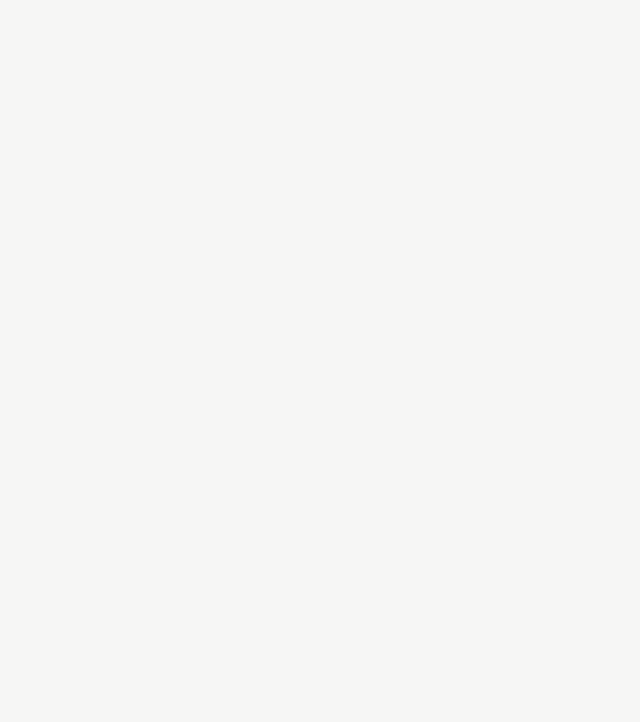
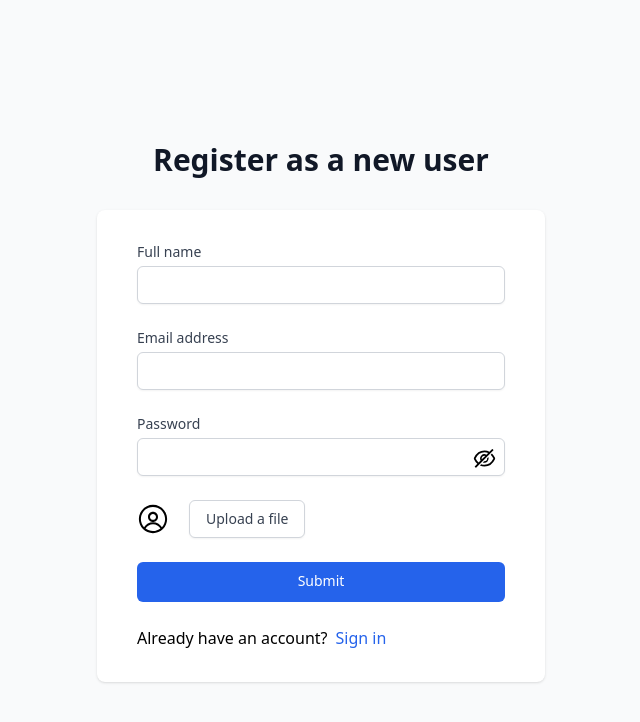
Before and after one commit to amna-ctrl102/Multivendor, a React (Create React App) app in the folder frontend/: page /sign-up in a window 1280 px wide. Before the commit this address had no page. Shown: the top 722 px of the page, without its empty margins (319-959 px from the left). Built offline with nearby package versions, Linux system fonts and the light colour scheme.

Commit message:
Complete the Signup Page UI

```diff
--- a/frontend/src/App.js
+++ b/frontend/src/App.js
@@ -1,12 +1,13 @@
 import "./App.css";
 import { BrowserRouter, Routes, Route } from "react-router-dom";
-import {LoginPage} from "./Routes.js";
+import {LoginPage,SignupPage} from "./Routes.js";
 
 const App = () => {
   return (
     <BrowserRouter>
       <Routes>
         <Route path="/login" element={<LoginPage/>}/>
+        <Route path="/sign-up" element={<SignupPage/>}/>
       </Routes>
     </BrowserRouter>
   )
--- a/frontend/src/Routes.js
+++ b/frontend/src/Routes.js
@@ -1,5 +1,7 @@
-import LoginPage from "../src/pages/Login.jsx";
+import LoginPage from "../src/pages/Login";
+import SignupPage from "../src/pages/SignupPage";
 
 export{
     LoginPage,
+    SignupPage,
 }
--- /dev/null
+++ b/frontend/src/components/Signup/Signup.jsx
@@ -0,0 +1,153 @@
+import { useState } from "react";
+import { AiOutlineEye, AiOutlineEyeInvisible } from "react-icons/ai";
+import styles from "../../styles/styles";
+import { Link } from "react-router-dom";
+import { RxAvatar } from "react-icons/rx";
+
+const Signup = () => {
+  const [name, setName] = useState("");
+  const [email, setEmail] = useState("");
+  const [password, setPassword] = useState("");
+  const [visible, setVisible] = useState(false);
+  const [avatar, setAvatar] = useState(null);
+
+  const handleFileInputChange = (e) => {
+    const file = e.target.files[0];
+    setAvatar(file);
+  };
+
+  return (
+    <div className="min-h-screen bg-gray-50 flex flex-col justify-center py-12 sm:px-6 lg:px-8">
+      <div className="sm:mx-auto sm:w-full sm:max-w-md">
+        <h2 className="mt-6 text-center text-3xl font-bold text-gray-900">
+          Register as a new user
+        </h2>
+        <div className="mt-8 sm:mx-auto sm:w-full sm:max-w-md">
+          <div className="bg-white py-8 px-4 shadow sm:rounded-lg sm:px-10">
+            <form className="space-y-6">
+              <div>
+                <label
+                  htmlFor="name"
+                  className="block text-sm font-medium text-gray-700"
+                >
+                  Full name
+                </label>
+                <div className="mt-1">
+                  <input
+                    type="text"
+                    name="name"
+                    autoComplete="name"
+                    required
+                    value={name}
+                    onChange={(e) => setName(e.target.value)}
+                    className="appearance-none block w-full px-3 py-2 border border-gray-300 rounded-md shadow-sm placeholder-gray-400 focus:outline-none focus:ring-blue-500 focus:border-blue-500 sm:text-sm"
+                  />
+                </div>
+              </div>
+              <div>
+                <label
+                  htmlFor="email"
+                  className="block text-sm font-medium text-gray-700"
+                >
+                  Email address
+                </label>
+                <div className="mt-1">
+                  <input
+                    type="email"
+                    name="email"
+                    autoComplete="email"
+                    required
+                    value={email}
+                    onChange={(e) => setEmail(e.target.value)}
+                    className="appearance-none block w-full px-3 py-2 border border-gray-300 rounded-md shadow-sm placeholder-gray-400 focus:outline-none focus:ring-blue-500 focus:border-blue-500 sm:text-sm"
+                  />
+                </div>
+              </div>
+              <div>
+                <label
+                  htmlFor="password"
+                  className="block text-sm font-medium text-gray-700"
+                >
+                  Password
+                </label>
+                <div className="mt-1 relative">
+                  <input
+                    type={visible ? "text" : "password"}
+                    name="password"
+                    autoComplete="current-password"
+                    required
+                    value={password}
+                    onChange={(e) => setPassword(e.target.value)}
+                    className="appearance-none block w-full px-3 py-2 border border-gray-300 rounded-md shadow-sm placeholder-gray-400 focus:outline-none focus:ring-blue-500 focus:border-blue-500 sm:text-sm"
+                  />
+                  {visible ? (
+                    <AiOutlineEye
+                      className="absolute right-2 top-2 cursor-pointer"
+                      size={25}
+                      onClick={() => setVisible(false)}
+                    />
+                  ) : (
+                    <AiOutlineEyeInvisible
+                      className="absolute right-2 top-2 cursor-pointer"
+                      size={25}
+                      onClick={() => setVisible(true)}
+                    />
+                  )}
+                </div>
+              </div>
+              <div>
+                <label
+                  htmlFor="avatar"
+                  className="block text-sm font-medium text-gray-700"
+                ></label>
+                <div className="mt-2 flex items-center">
+                  <span className="h-8 w-8 inline-block overflow-hidden rounded-full">
+                    {avatar ? (
+                      <img
+                        src={URL.createObjectURL(avatar)}
+                        alt="avatar"
+                        className="w-full h-full object-cover rounded-full"
+                      />
+                    ) : (
+                      <RxAvatar className="h-8 w-8" />
+                    )}
+                  </span>
+                  <label
+                    htmlFor="file-input"
+                    className="ml-5 flex items-center justify-center px-4 py-2 border border-gray-300 rounded-md shadow-sm text-sm font-medium text-gray-700 bg-white hover:bg-gray-50"
+                  >
+                    <span>Upload a file</span>
+                    <input
+                      type="file"
+                      name="avatar"
+                      id="file-input"
+                      accept="image/*"
+                      onChange={handleFileInputChange}
+                      className="sr-only"
+                    />
+                  </label>
+                </div>
+              </div>
+              <div>
+                <button
+                  type="submit"
+                  className="w-full h-[40px] flex justify-center py-2 px-4 border border-transparent text-sm font-medium rounded-md text-white bg-blue-600 hover:bg-blue-700"
+                >
+                  Submit
+                </button>
+              </div>
+              <div className={`${styles.normalFlex} w-full`}>
+                <h4>Already have an account?</h4>
+                <Link to="/login" className="text-blue-600 pl-2">
+                  Sign in
+                </Link>
+              </div>
+            </form>
+          </div>
+        </div>
+      </div>
+    </div>
+  );
+};
+
+export default Signup;
--- /dev/null
+++ b/frontend/src/pages/SignupPage.jsx
@@ -0,0 +1,11 @@
+import Signup from '../components/Signup/Signup';
+
+const SignupPage = () => {
+  return (
+    <div>
+      <Signup/>
+    </div>
+  )
+}
+
+export default SignupPage
```
